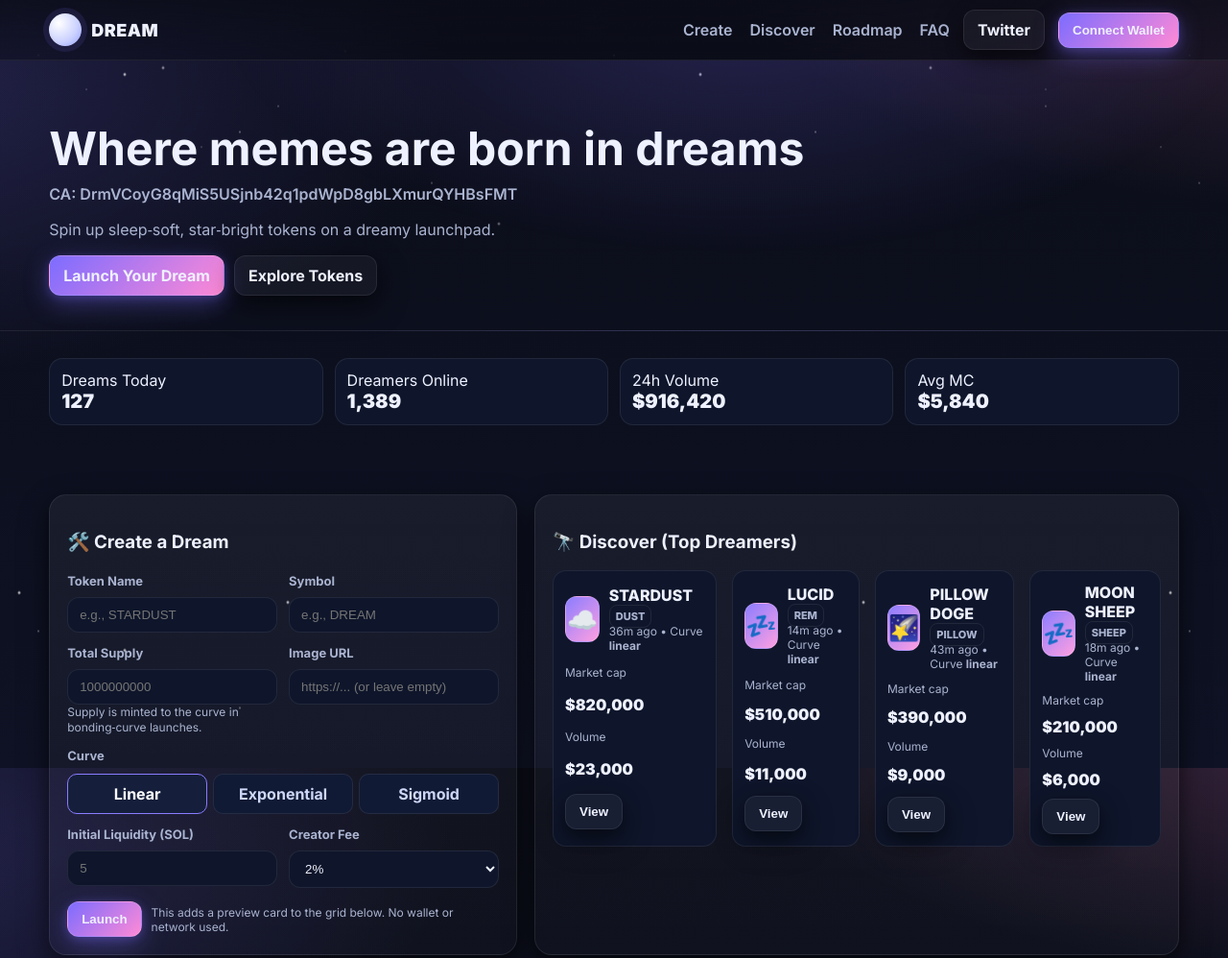
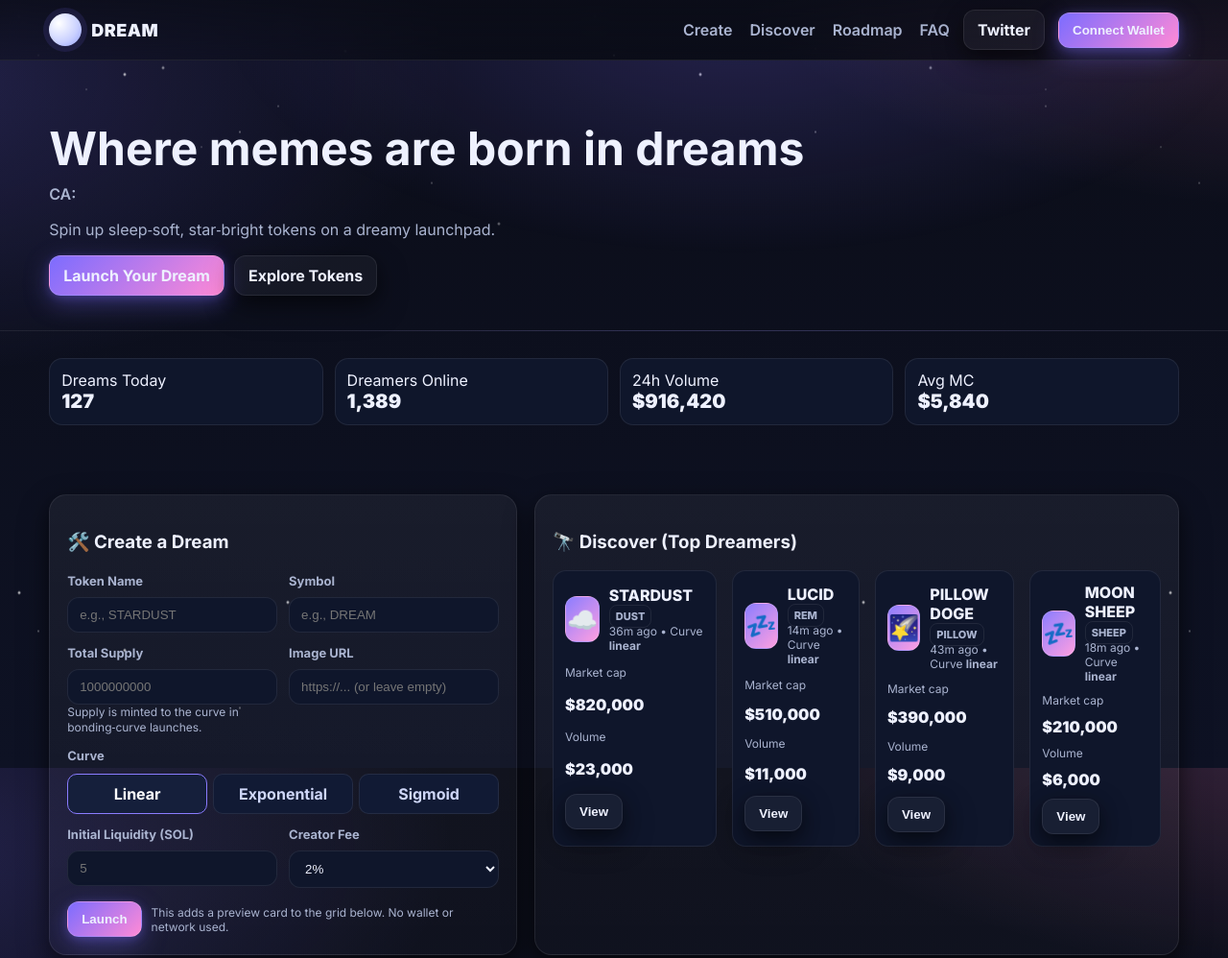
Before and after one commit to uitt0-sudo/dreamfix, a plain HTML site: page index.html in a window 1280 px wide. Shown: the top 998 px of the page at 96% size. Drawn offline with Linux system fonts and the light colour scheme.

Commit message:
Update index.html

```diff
--- a/index.html
+++ b/index.html
@@ -147,7 +147,7 @@
   <header class="hero">
     <div class="container">
       <h1>Where memes are born in dreams</h1>
-    <p style="color:var(--muted); font-weight:600; margin:6px 0;">CA: DrmVCoyG8qMiS5USjnb42q1pdWpD8gbLXmurQYHBsFMT </p>
+    <p style="color:var(--muted); font-weight:600; margin:6px 0;">CA:  </p>
       <p class="subtitle">Spin up sleep‑soft, star‑bright tokens on a dreamy launchpad.</p>
       <div class="cta">
         <a class="btn primary" href="#create">Launch Your Dream</a>
```
